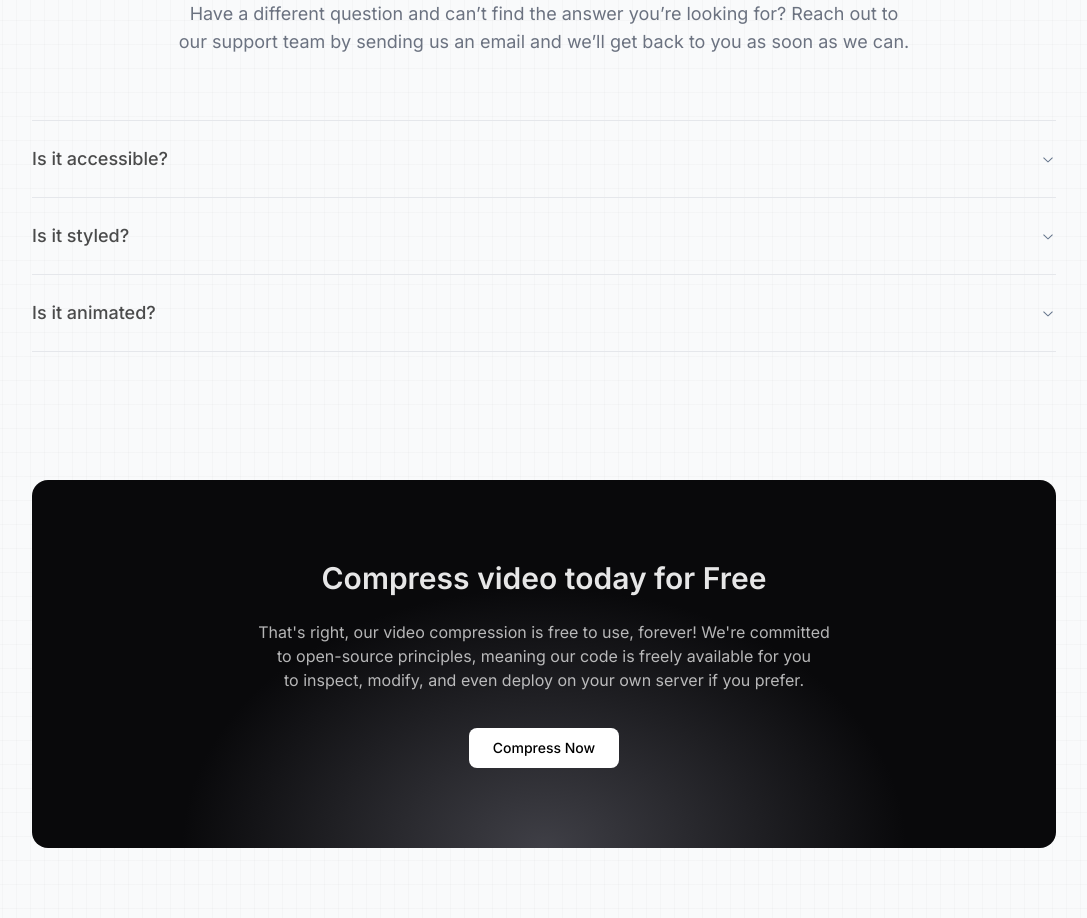
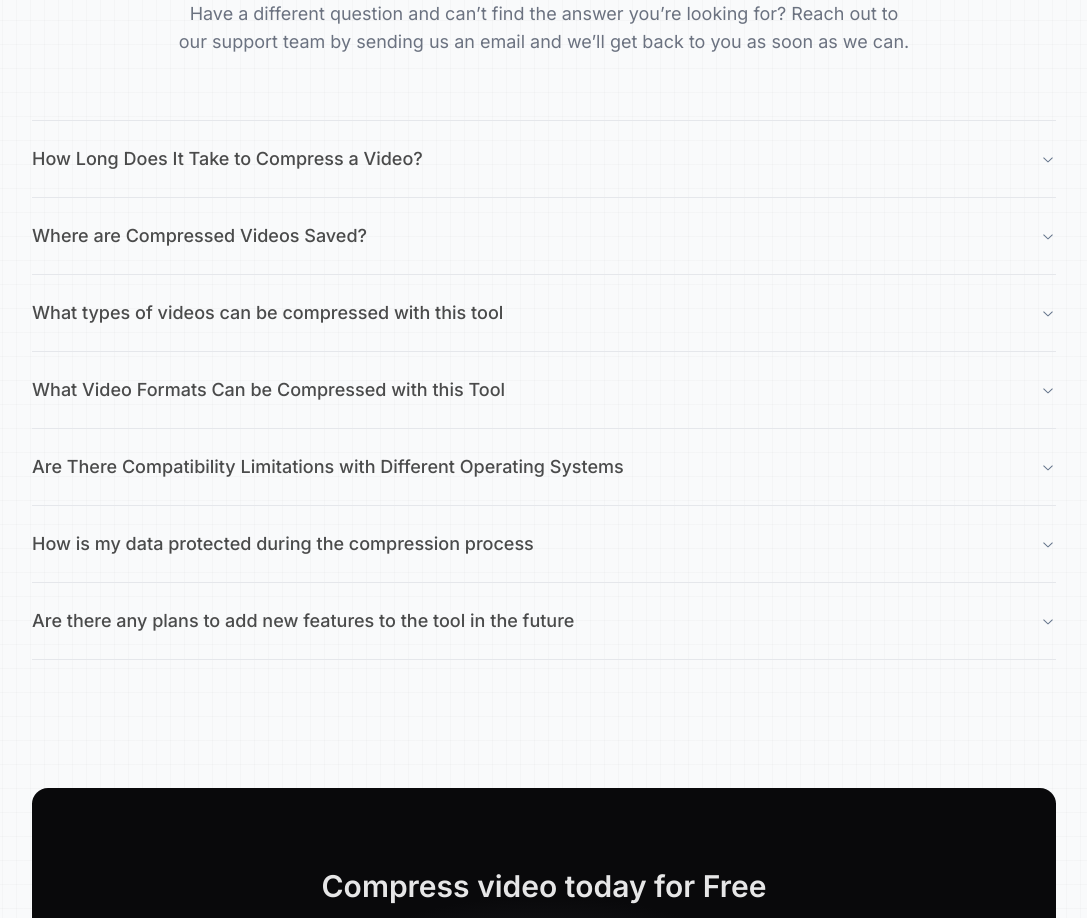
Before and after one commit to pranavp10/video-compress, a Next.js app: page / in a window 1280 px wide. Shown: the part 2500-3418 px from the top of the page, without its empty margins (96-1183 px from the left). Built offline with nearby package versions, Linux system fonts and the light colour scheme; no server answers.

Commit message:
Updated faq section

```diff
--- a/app/(landing)/components/faq.tsx
+++ b/app/(landing)/components/faq.tsx
@@ -18,35 +18,80 @@ const Faq = () => (
     </p>
     <div className="mt-8 md:mt-16 border-t">
       <Accordion type="single" collapsible className="w-full">
-        <AccordionItem value="item-1">
-          <AccordionTrigger className="md:py-6 text-lg text-black/70">
-            Is it accessible?
-          </AccordionTrigger>
-          <AccordionContent className="text-gray-500 pb-6 text-black/70">
-            Yes. It adheres to the WAI-ARIA design pattern.
-          </AccordionContent>
-        </AccordionItem>
-        <AccordionItem value="item-2">
-          <AccordionTrigger className="md:py-6 text-lg text-black/70">
-            Is it styled?
-          </AccordionTrigger>
-          <AccordionContent className="text-gray-500 pb-6">
-            Yes. It comes with default styles that matches the other
-            components&apos; aesthetic.
-          </AccordionContent>
-        </AccordionItem>
-        <AccordionItem value="item-3" className="hover:no-underline!">
-          <AccordionTrigger className="md:py-6 text-lg text-black/70">
-            Is it animated?
-          </AccordionTrigger>
-          <AccordionContent className="text-gray-500 pb-6">
-            Yes. It&apos;s animated by default, but you can disable it if you
-            prefer.
-          </AccordionContent>
-        </AccordionItem>
+        {FAQ.map(({ description, title }) => (
+          <AccordionItem value={title} key={title}>
+            <AccordionTrigger className="md:py-6 text-lg text-black/70">
+              {title}
+            </AccordionTrigger>
+            <AccordionContent className="text-gray-500 pb-6 text-black/70">
+              {description}
+            </AccordionContent>
+          </AccordionItem>
+        ))}
       </Accordion>
     </div>
   </div>
 );
 
 export default Faq;
+
+const FAQ = [
+  {
+    title: "How Long Does It Take to Compress a Video?",
+    description: (
+      <div>
+        <p className="text-gray-700">
+          The time it takes to compress a video depends on several factors:
+        </p>
+        <ul className="list-disc pl-4 mt-2">
+          <li className="text-gray-700">
+            <b>Video size:</b> Larger videos naturally take longer to compress.
+          </li>
+          <li className="text-gray-700">
+            <b>Desired compression level:</b> Aiming for a smaller file size
+            typically requires more processing time.
+          </li>
+          <li className="text-gray-700">
+            <b>Hardware capabilities:</b> Faster processors and more RAM will
+            accelerate the compression process.
+          </li>
+        </ul>
+        <p className="text-gray-700 mt-2">
+          Therefore, it&apos;s difficult to provide a definitive answer without
+          knowing these specifics. However, compression time can range from{" "}
+          <b>seconds for short clips</b> on powerful computers to{" "}
+          <b>hours for large video files</b> on slower machines.
+        </p>
+      </div>
+    ),
+  },
+  {
+    title: "Where are Compressed Videos Saved?",
+    description: `When you compress a video using a web-based tool, the compressed version won't be saved directly on your computer unless you download it manually.`,
+  },
+  {
+    title: "What types of videos can be compressed with this tool",
+    description: `When you compress a video using a web-based tool, the compressed version won't be saved directly on your computer unless you download it manually.`,
+  },
+  {
+    title: "What Video Formats Can be Compressed with this Tool",
+    description:
+      "This tool utilizes advanced video processing techniques to efficiently compress your videos while maintaining good quality. However, the specific details of these techniques are not publicly available due to various factors, including intellectual property protection and ensuring optimal performance",
+  },
+  {
+    title:
+      "Are There Compatibility Limitations with Different Operating Systems",
+    description:
+      "This tool is designed to be web-based, meaning it should function on most devices and operating systems as long as they have a modern web browser with internet access",
+  },
+  {
+    title: "How is my data protected during the compression process",
+    description:
+      "Your data is safeguarded throughout the compression process because the tool operates offline and is open-source. This means that the video remains within your system, and all processing occurs locally in your browser.",
+  },
+  {
+    title: "Are there any plans to add new features to the tool in the future",
+    description:
+      "Yes, we have plans to incorporate new features based on community needs. Additionally, we welcome pull requests, so if you have a specific feature in mind, you can contribute to the development. Alternatively, you can fork the repository and add features according to your requirements.",
+  },
+];
```
